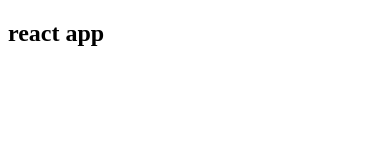
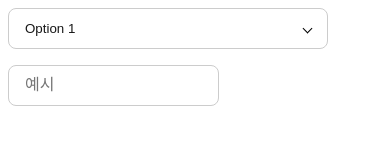
Before and after one commit to mxkxx1011/Rolling, a React (Create React App) app: page / in a window 390 px wide. Shown: the top 160 px of the page. Built offline with nearby package versions, Linux system fonts and the light colour scheme.

Commit message:
type : 드랍다운 구현 body : div와 button을 통한 동적 드랍다운 생성 컴포넌트 완성 테블릿과 모바일 대응은 미완

```diff
--- a/src/App.jsx
+++ b/src/App.jsx
@@ -1,5 +1,15 @@
+import TextDropdownFiled from "components/TextDropdownField";
+import TextInputField from "components/TextInputField";
+
 function App() {
-  return <h2>react app</h2>;
+  const options = ["Option 1", "Option 2", "Option 3"];
+  return (
+    <div>
+      <TextDropdownFiled options={options}></TextDropdownFiled>
+      <p></p>
+      <TextInputField></TextInputField>
+    </div>
+  );
 }
 
 export default App;
--- a/src/assets/styles/TextFiled/DropdownField.scss
+++ b/src/assets/styles/TextFiled/DropdownField.scss
@@ -1,14 +1,68 @@
 @import '../Color.css';
 
-.div {
-  select {
-    border-radius: 8px;
+.Dropdown {
+  position: relative;
+  display: inline-block;
+  width: 320px;
+}
+
+.DropdownToggle {
+  width: 100%;
   padding: 12px 16px;
   border: 1px solid var(--gray-color-300);
+  border-radius: 8px;
+  cursor: pointer;
+  display: flex;
+  justify-content: space-between;
+  align-items: center;
   background-color: var(--white-color);
+  color: var(--gray-color-900);
 }
-  select:hover {
+.DropdownToggle:hover {
+  border: 1px solid var(--gray-color-500);
 }
-  select:active {
+.DropdownToggle:focus {
+  border: 2px solid var(--gray-color-500);
 }
+.DropdownToggle:active {
+  border: 2px solid var(--gray-color-500);
 }
+
+.Arrow {
+  border: solid black;
+  border-width: 0 1.5px 1.5px 0;
+  display: inline-block;
+  padding: 3px;
+  transition: transform 0.3s;
+  -webkit-transform: rotate(45deg);
+}
+
+.Arrow.Open {
+  transform: rotate(45deg);
+  -webkit-transform: rotate(225deg);
+}
+
+.DropdownMenu {
+  position: absolute;
+  top: 100%;
+  left: 0;
+  right: 0;
+  background-color: var(--white-color);
+  border: 1px solid var(--gray-color-300);
+  border-radius: 8px;
+  box-shadow: 0 2px 8px rgba(0, 0, 0, 0.1);
+  list-style-type: none;
+  padding: 10px 1px;
+  margin: 8px 0 0;
+  z-index: 1000;
+}
+
+.DropdownMenu li {
+  padding: 12px 16px;
+  color: var(--gray-color-900);
+  cursor: pointer;
+}
+
+.DropdownMenu li:hover {
+  background-color: var(--gray-color-100);
+}
--- a/src/assets/styles/TextFiled/InputField.scss
+++ b/src/assets/styles/TextFiled/InputField.scss
@@ -1,11 +1,12 @@
 @import "../../styles/Color.css";
 
-.div {
+div {
     input {
         border-radius: 8px;
         padding: 12px 16px;
         border: 1px solid var(--gray-color-300);
         background-color: var(--white-color);
+        outline: none;
     }
     input:hover {
         border: 1px solid var(--gray-color-500);
--- a/src/assets/styles/reset.scss
+++ /dev/null
@@ -1,124 +0,0 @@
-html,
-body,
-div,
-span,
-applet,
-object,
-iframe,
-h1,
-h2,
-h3,
-h4,
-h5,
-h6,
-p,
-blockquote,
-pre,
-a,
-abbr,
-acronym,
-address,
-big,
-cite,
-code,
-del,
-dfn,
-em,
-img,
-ins,
-kbd,
-q,
-s,
-samp,
-small,
-strike,
-strong,
-sub,
-sup,
-tt,
-var,
-b,
-u,
-i,
-center,
-dl,
-dt,
-dd,
-ol,
-ul,
-li,
-fieldset,
-form,
-label,
-legend,
-table,
-caption,
-tbody,
-tfoot,
-thead,
-tr,
-th,
-td,
-article,
-aside,
-canvas,
-details,
-embed,
-figure,
-figcaption,
-footer,
-header,
-hgroup,
-menu,
-nav,
-output,
-ruby,
-section,
-summary,
-time,
-mark,
-audio,
-video {
-  margin: 0;
-  padding: 0;
-  border: 0;
-  font-size: 100%;
-  font: inherit;
-  vertical-align: baseline;
-}
-/* HTML5 display-role reset for older browsers */
-article,
-aside,
-details,
-figcaption,
-figure,
-footer,
-header,
-hgroup,
-menu,
-nav,
-section {
-  display: block;
-}
-body {
-  line-height: 1;
-}
-ol,
-ul {
-  list-style: none;
-}
-blockquote,
-q {
-  quotes: none;
-}
-blockquote:before,
-blockquote:after,
-q:before,
-q:after {
-  content: '';
-  content: none;
-}
-table {
-  border-collapse: collapse;
-  border-spacing: 0;
-}
--- a/src/components/TextDropdownField.jsx
+++ b/src/components/TextDropdownField.jsx
@@ -1,16 +1,37 @@
 import "../assets/styles/TextFiled/DropdownField.scss";
+import { useState } from "react";
 
-function TextDropdownFiled() {
+function TextDropdownFiled({name, options}) {
+
+    const [isOpen, setIsOpen] = useState(false);
+    const [selectedOption, setSelectedOption] = useState(options[0]);
+
+    const toggleDropdown = () => {
+        setIsOpen(!isOpen);
+    };
+
+    const handleOptionClick = (option) => {
+        setSelectedOption(option);
+        setIsOpen(false);
+    };
+
     return (
-        <div>
-            <select>
-                <option>t1</option>
-                <option>t2</option>
-                <option>t3</option>
-                <option>t4</option>
-            </select>
+        <div className="Dropdown">
+            <button className="DropdownToggle" onClick={toggleDropdown}>
+                {selectedOption}
+                <span className={`Arrow ${isOpen ? 'Open' : ''}`}></span>
+            </button>
+            {isOpen && (
+                <ul className="DropdownMenu">
+                    {options.map((option, index) => (
+                        <li key={index} onClick={() => handleOptionClick(option)}>
+                            {option}
+                        </li>
+                    ))}
+                </ul>
+            )}
         </div>
     );
-}
+};
 
 export default TextDropdownFiled;
--- a/src/data/test.jsx
+++ b/src/data/test.jsx
@@ -0,0 +1 @@
+const API_KEY =process.env.REACT_APP_API_KEY;
```
Also changed, not shown: 1 other file (tests, documents, lock files or other folders). Lines whose indentation alone changed are shown as unchanged.
